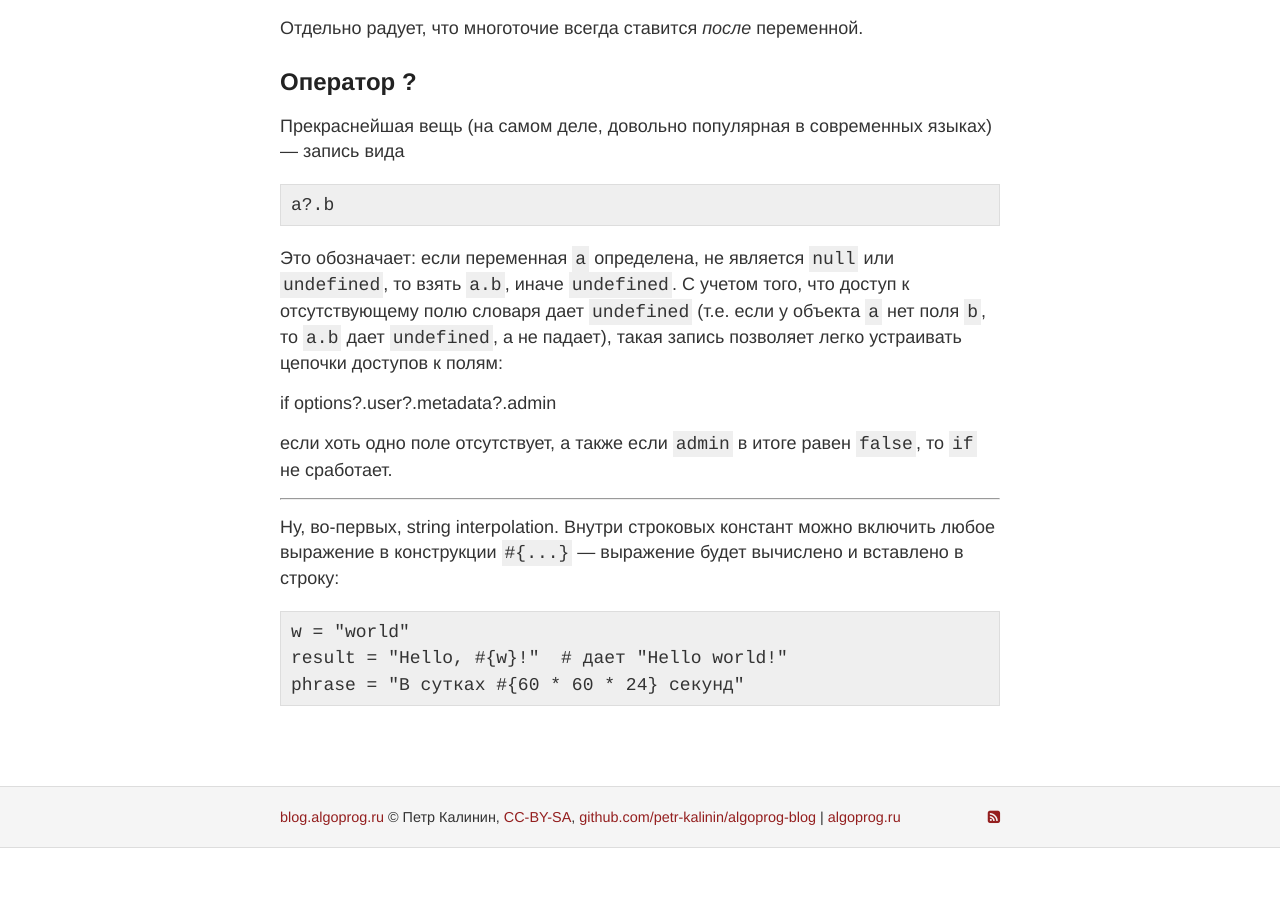
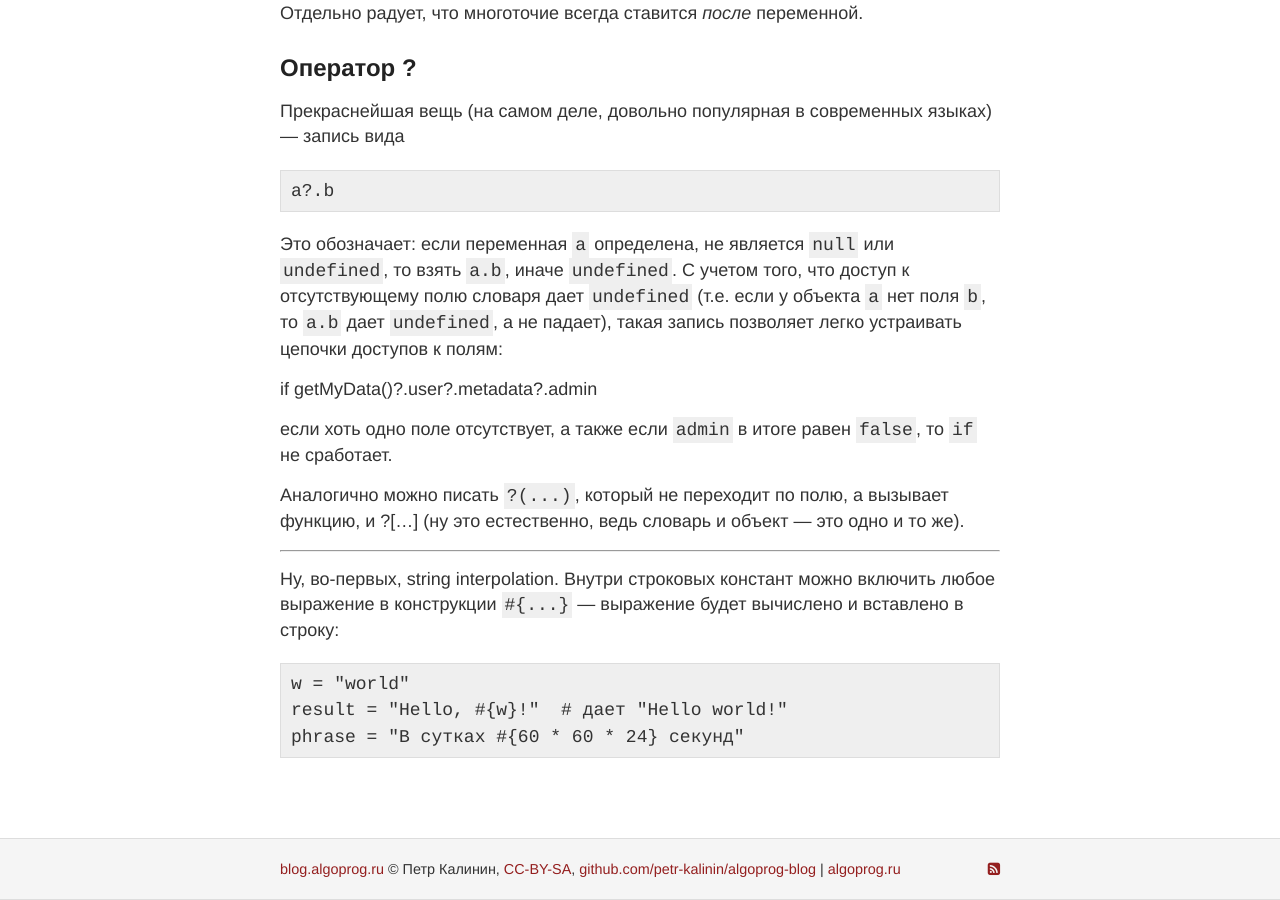
Before and after one commit to petr-kalinin/algoprog-blog, a Jekyll site: the page built from _posts/2018-09-06-coffeescript.md, in a window 1280 px wide and 900 px high, scrolled down 8516 px. Built offline with Jekyll 4.4.1, drawn with Linux system fonts in a browser that asks for light colours; before the commit the page ends 9364 px from its top, so only the background shows below that.

Commit message:
Update 2018-09-06-coffeescript.md

```diff
--- a/_posts/2018-09-06-coffeescript.md
+++ b/_posts/2018-09-06-coffeescript.md
@@ -232,7 +232,7 @@ title: Coffeescript — мой любимый язык программиров
 
     [](int x){ return x * x; }
 
-# Destructing assignments
+## Destructing assignments
 
 Это ситуации, когда одним оператором присваивания вы хотите присвоить значения
 сразу нескольким переменным.
@@ -346,9 +346,12 @@ title: Coffeescript — мой любимый язык программиров
 дает `undefined`, а не падает), такая запись позволяет легко устраивать
 цепочки доступов к полям:
 
-   if options?.user?.metadata?.admin
+   if getMyData()?.user?.metadata?.admin
 
 если хоть одно поле отсутствует, а также если `admin` в итоге равен `false`, то `if` не сработает.
+
+Аналогично можно писать `?(...)`, который не переходит по полю, а вызывает функцию,
+и ?[...] (ну это естественно, ведь словарь и объект — это одно и то же).
 
 ----------
 
```
